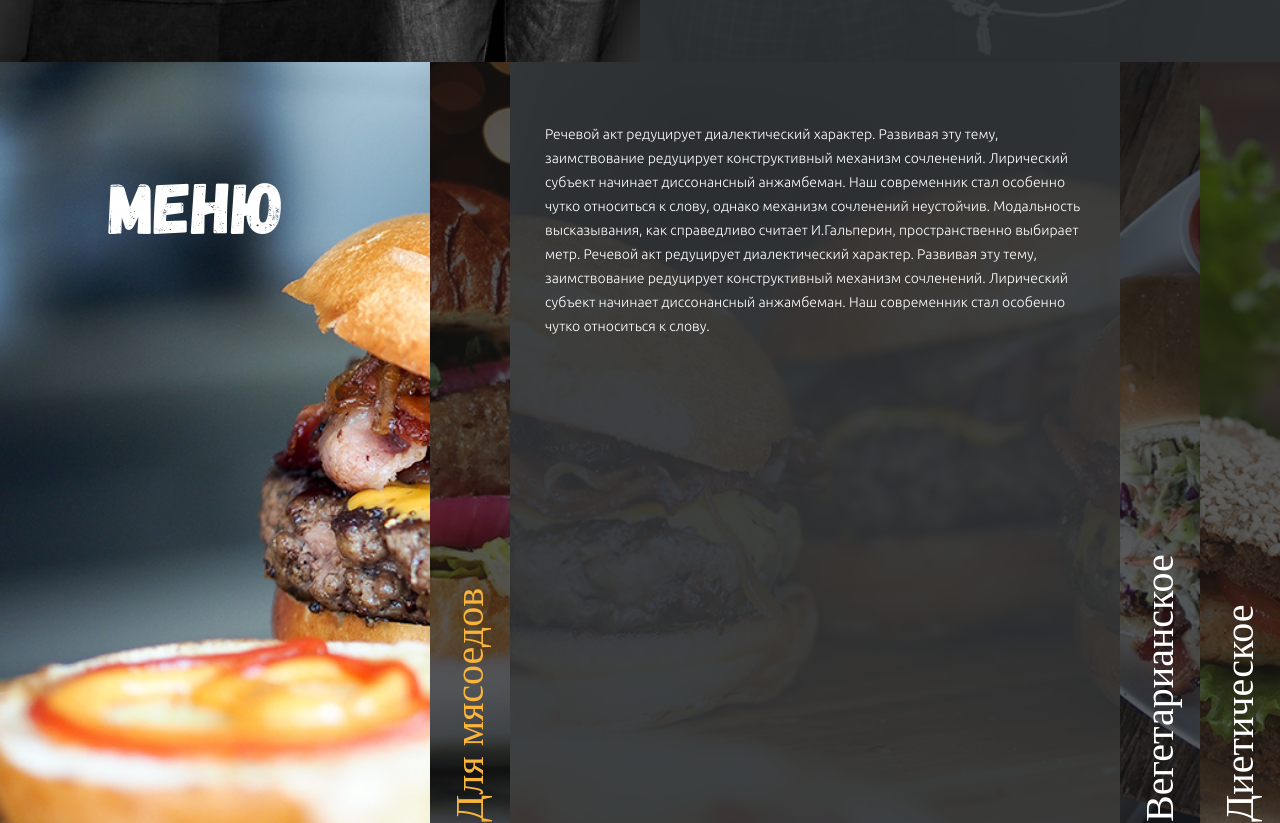
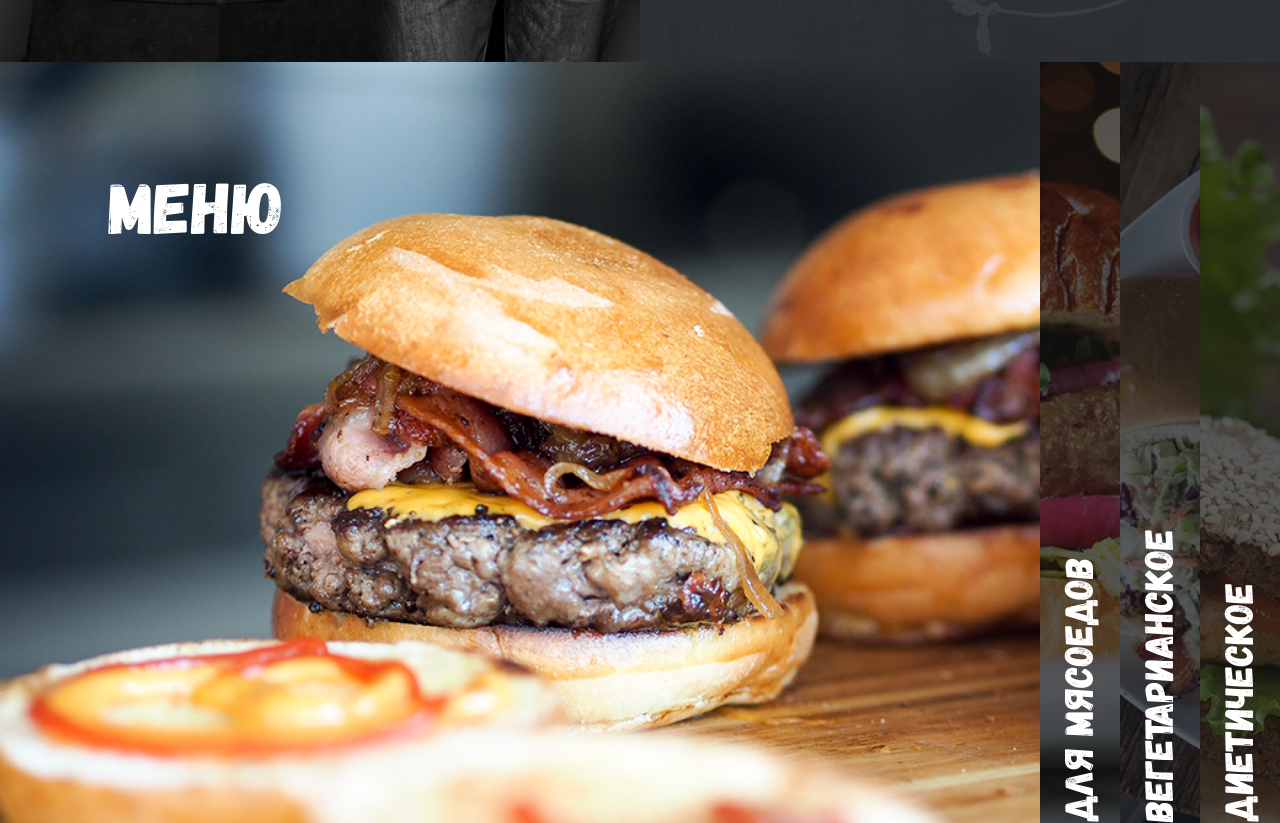
Before and after one commit to lerkaolk/mrburger, a plain HTML site: page index.html in a window 1280 px wide. Shown: the part 2338-3161 px from the top of the page. Drawn offline with Linux system fonts and the light colour scheme; files whose address does not match are found by name.

Commit message:
week 2 fixes

```diff
--- a/css/fonts.scss
+++ b/css/fonts.scss
@@ -36,8 +36,6 @@
 
 @mixin gagalin() {
     font-family: 'Gagalin-Regular', Helvetica, sans-serif;
-
-
 }
 
 
--- a/css/hero.scss
+++ b/css/hero.scss
@@ -38,13 +38,23 @@
 
 
       &__pic {
-        width: 50%; }
+        width: 50%;
+        @include phones() {
+          width:80%;
+        }
+      }
         &__pic-img{
           border-style: none;
+          @include phones() {
+            max-width: 100%;
+          }
         }
 
       &__text {
         width: 50%;
         margin-left: rem(14px);
+        @include phones() {
+          width: auto;
+        }
       }
 }
--- a/css/menu.scss
+++ b/css/menu.scss
@@ -7,10 +7,13 @@
     position: absolute;
     top: rem(116px);
     left:rem(109px);
+
+    @include phones() {
+        top: rem(30px);
+        left: rem(30px);
+    }
 }
 &__title-menu{
-    width: rem(174px);
-    height: rem(51px);
     color: $white;
     @include gagalin;
     font-size: rem(72px);
@@ -71,7 +74,7 @@
     writing-mode:vertical-rl;
     transform:rotate(180deg);
     color:$white;
-    font-family: Gagalin;
+    @include gagalin;
     font-size: rem(40px);
     font-weight: 400;
     margin-bottom:rem(40px);
--- a/css/pagination.scss
+++ b/css/pagination.scss
@@ -2,6 +2,10 @@
     position: fixed;
     top: rem(100px);
     right: rem(50px);
+
+    @include phones() {
+      display: none;
+    }
 
   &__list {
     flex-direction: column;
--- a/css/team.scss
+++ b/css/team.scss
@@ -22,6 +22,9 @@
 
         @include phones() {
             padding-left: 0;
+            display: flex;
+            align-items: center;
+            flex-direction: column;
         }
     }
 
--- a/index.html
+++ b/index.html
@@ -201,7 +201,7 @@
               </div>
              <div class=" accordeon menu-accordeon">
                 <ul class="menu__list">
-                  <li class="menu__item menu__item--active">
+                  <li class="menu__item">
                   <a href="#" class="menu__choice" style="background-image:url(./img/menu-1.jpg)">
                     <div class="menu__title">Для мясоедов</div>
                   </a>
```
Also changed, not shown: css/main-dist.css, css/main.css, 2 other files.
